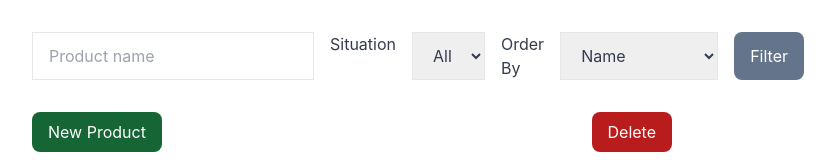
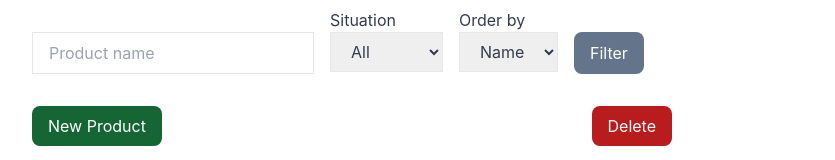
Before and after one commit to allankruger/react-erp, a React (Vite) app: page / in a window 1280 px wide. Shown: the top 160 px of the page, without its empty margins (288-1123 px from the left). Built offline with nearby package versions, Linux system fonts and the light colour scheme; no server answers; the database is empty.

Commit message:
feat: create Dropdown component

```diff
--- /dev/null
+++ b/src/components/interface/Dropdown.tsx
@@ -0,0 +1,31 @@
+type DropdownProps = {
+  label: string;
+};
+
+function Dropdown(props: DropdownProps) {
+  const { label } = props;
+
+  return (
+    <div>
+      <label className="absolute top-[8px]" htmlFor={label}>
+        {label}
+      </label>
+      <select className="border px-4 py-2" name={label} id={label}>
+        {label.toLowerCase().includes('order') ? (
+          <>
+            <option value="name">Name</option>
+            <option value="price">Price</option>
+          </>
+        ) : (
+          <>
+            <option value="all">All</option>
+            <option value="active">Active</option>
+            <option value="inactive">Inactive</option>
+          </>
+        )}
+      </select>
+    </div>
+  );
+}
+
+export default Dropdown;
--- a/src/components/screens/Index.tsx
+++ b/src/components/screens/Index.tsx
@@ -2,6 +2,7 @@ import { useEffect, useState } from 'react';
 import { Head } from '~/components/shared/Head';
 import { getDatabase, ref, child, get } from 'firebase/database';
 import Situation from '../interface/Situation';
+import Dropdown from '../interface/Dropdown';
 
 type Product = {
   id: string;
@@ -36,16 +37,8 @@ function Index() {
       {/* Header */}
       <div className="flex gap-4 px-80 mt-8">
         <input className="border px-4 py-2" type="text" placeholder="Product name" />
-        <label htmlFor="situation">Situation</label>
-        <select className="border px-4 py-2" name="situation" id="situation">
-          <option value="all">All</option>
-        </select>
-        <label htmlFor="orderBy">Order By</label>
-        <select className="border px-4 py-2" name="orderBy" id="orderBy">
-          <option value="name">Name</option>
-          <option value="createdAt">Creation Date</option>
-          <option value="price">Price</option>
-        </select>
+        <Dropdown label="Situation" />
+        <Dropdown label="Order by" />
         <button className="bg-slate-500 px-4 py-2 text-white hover:bg-slate-700 rounded-lg transition">Filter</button>
       </div>
 
@@ -77,7 +70,7 @@ function Index() {
               return (
                 <tr key={product.id}>
                   <td className="border p-2 w-0 text-center">
-                    <input type="checkbox" name="shirt" id="shirt" />
+                    <input type="checkbox" name={product.name} id={product.name} />
                   </td>
                   <td className="border p-2 text-center w-[50%]">{product.name}</td>
                   <td className="border p-2 text-center">$ {product.price}</td>
```
